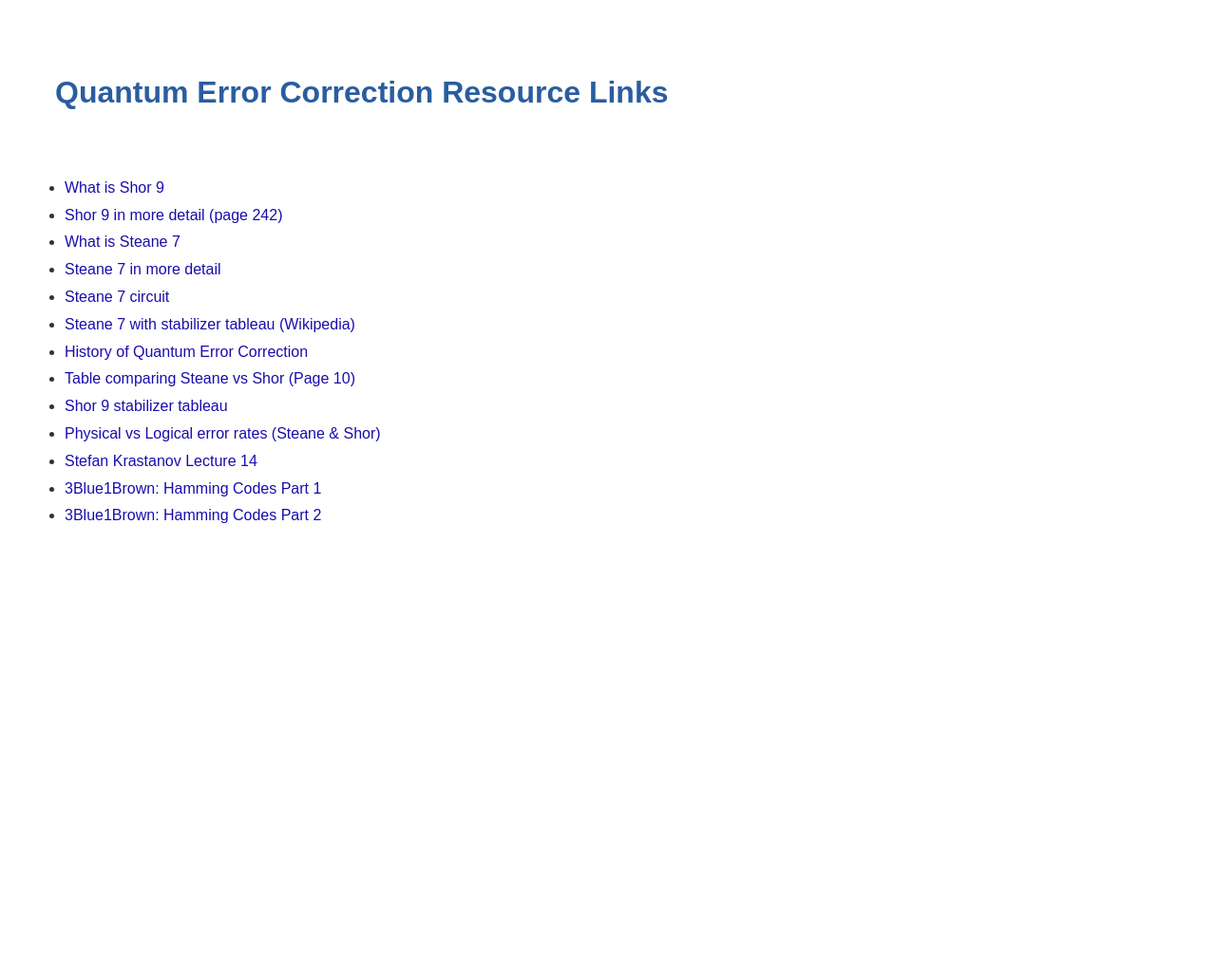
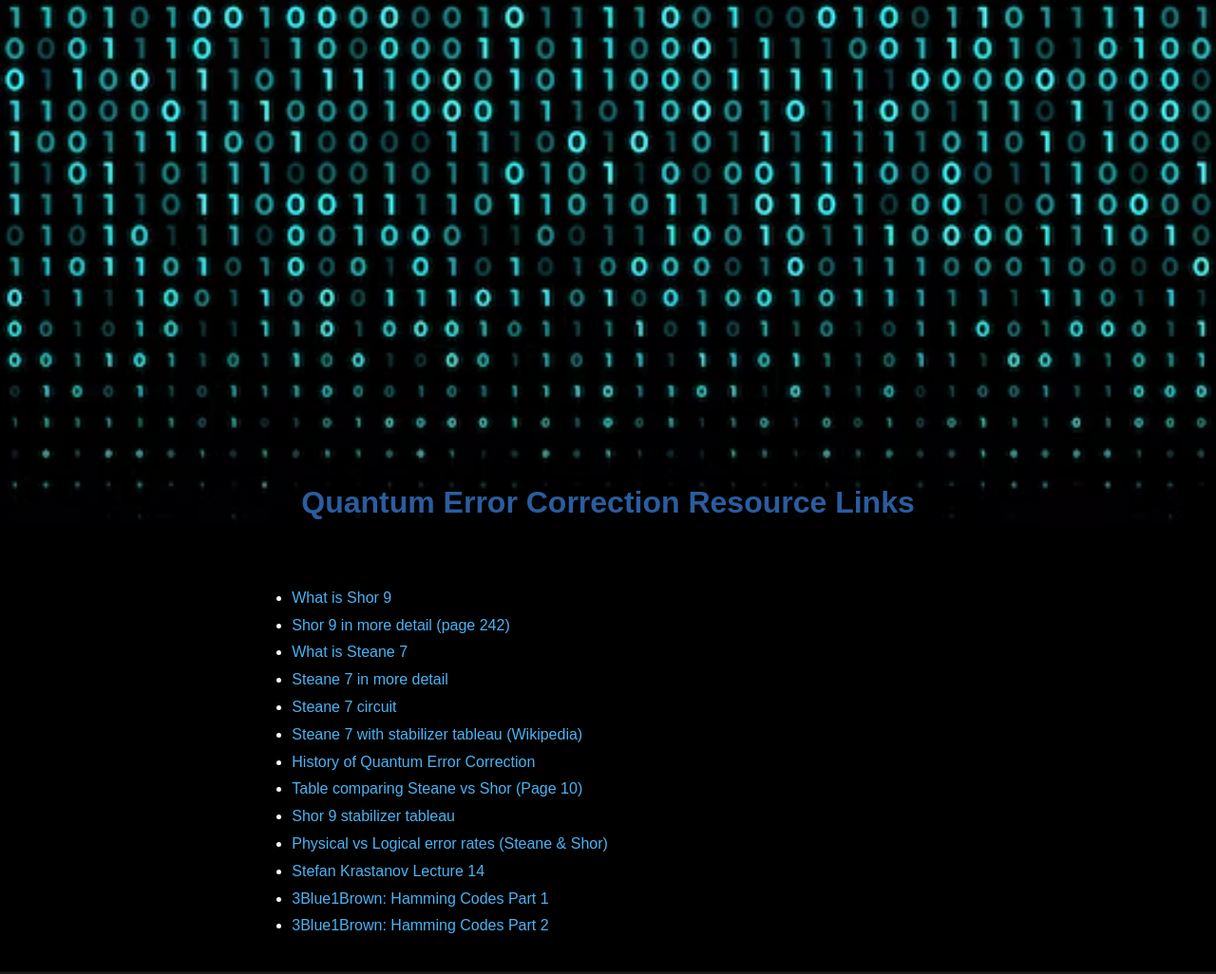
Before and after one commit to arshiamajdi/Quantum_ECC, a plain HTML site: page index.html in a window 1280 px wide. Shown: the whole page at 95% size. Before the commit the page ends 800 px from the top, so only its background shows below. Drawn offline with Linux system fonts and the light colour scheme.

Commit message:
first commit

```diff
--- a/index.html
+++ b/index.html
@@ -2,24 +2,41 @@
 <html lang="en">
 
 <head>
-     <meta charset="UTF-8">
-     <meta name="viewport" content="width=device-width, initial-scale=1">
-     <title>Quantum Error Correction Links</title>
+     <meta name="viewport" content="width=device-width, initial-scale=1.0">
      <style>
           body {
                font-family: Arial, sans-serif;
-               padding: 40px;
-               color: #333;
-               background-image: url('your-image.jpg');
-               /* Replace with your actual image name or URL */
+               margin: 0;
+               padding: 0;
+               color: #ffffff;
+               background-image: url('binary_background.jpg');
                background-size: cover;
                background-repeat: no-repeat;
                background-position: center;
+               min-height: 100vh;
+               display: flex;
+               justify-content: center;
+               align-items: flex-start;
+          }
+
+          .content {
+               margin-top: 60vh;
+               /* Adjust this to push it further down */
+               padding: 0 5vw;
+               max-width: 800px;
+               text-align: left;
+          }
+
+          @media (max-width: 600px) {
+               .content {
+                    margin-top: 15vh;
+                    padding: 0 4vw;
+               }
           }
 
           h1 {
                color: #2a5d9f;
-               background-color: rgba(255, 255, 255, 0.8);
+               background-color: rgba(0, 0, 0, 0.6);
                padding: 10px;
                border-radius: 5px;
                display: inline-block;
@@ -27,14 +44,13 @@
 
           ul {
                line-height: 1.8;
-               background-color: rgba(255, 255, 255, 0.8);
-               padding: 20px;
+               background-color: transparent;
+               padding: 20px 0;
                border-radius: 8px;
-               max-width: 700px;
           }
 
           a {
-               color: #1a0dab;
+               color: #4ab3f4;
                text-decoration: none;
           }
 
@@ -45,35 +61,37 @@
 </head>
 
 <body>
+     <div class="content">
           <h1>Quantum Error Correction Resource Links</h1>
           <ul>
-          <li><a href="https://www.numberanalytics.com/blog/mastering-9-qubit-shor-code" target="_blank">What is Shor
-                    9</a></li>
+               <li><a href="https://www.numberanalytics.com/blog/mastering-9-qubit-shor-code" target="_blank">What is
+                         Shor 9</a></li>
                <li><a href="https://drive.google.com/file/d/16LGvQT9b16AnMuEfpDwL9XJlB7aDHyI_/view?usp=drive_link"
                          target="_blank">Shor 9 in more detail (page 242)</a></li>
                <li><a href="https://www.numberanalytics.com/blog/steane-code-backbone-quantum-computing-hardware"
                          target="_blank">What is Steane 7</a></li>
                <li><a href="https://errorcorrectionzoo.org/c/steane#:~:text=A%20%5C%28%5B%5B7%2C1%2C3%5D%5D%5C%29%20self,errors"
                          target="_blank">Steane 7 in more detail</a></li>
-          <li><a href="https://stem.mitre.org/quantum/error-correction-codes/steane-ecc.html" target="_blank">Steane 7
-                    circuit</a></li>
+               <li><a href="https://stem.mitre.org/quantum/error-correction-codes/steane-ecc.html"
+                         target="_blank">Steane 7 circuit</a></li>
                <li><a href="https://en.wikipedia.org/wiki/Steane_code" target="_blank">Steane 7 with stabilizer tableau
                          (Wikipedia)</a></li>
-          <li><a href="https://www.numberanalytics.com/blog/quantum-error-correction-history" target="_blank">History of
-                    Quantum Error Correction</a></li>
-          <li><a href="https://arxiv.org/pdf/2304.08678" target="_blank">Table comparing Steane vs Shor (Page 10)</a>
-          </li>
+               <li><a href="https://www.numberanalytics.com/blog/quantum-error-correction-history"
+                         target="_blank">History of Quantum Error Correction</a></li>
+               <li><a href="https://arxiv.org/pdf/2304.08678" target="_blank">Table comparing Steane vs Shor (Page
+                         10)</a></li>
                <li><a href="https://errorcorrectionzoo.org/c/shor_nine#:~:text=A-,stabilizer%20tableau,-for%20the%20code"
                          target="_blank">Shor 9 stabilizer tableau</a></li>
-          <li><a href="https://eccbench.areweentangledyet.com/codes/Toric/" target="_blank">Physical vs Logical error
-                    rates (Steane & Shor)</a></li>
-          <li><a href="https://presentations.krastanov.org/2024-648_Intro_QIS_grad/" target="_blank">Stefan Krastanov
-                    Lecture 14</a></li>
-          <li><a href="https://youtu.be/X8jsijhllIA?si=fBN9EzdfzFs4bWhj" target="_blank">3Blue1Brown: Hamming Codes Part
-                    1</a></li>
-          <li><a href="https://youtu.be/b3NxrZOu_CE?si=R6bG1jbX3SCt0zQi" target="_blank">3Blue1Brown: Hamming Codes Part
-                    2</a></li>
+               <li><a href="https://eccbench.areweentangledyet.com/codes/Toric/" target="_blank">Physical vs Logical
+                         error rates (Steane & Shor)</a></li>
+               <li><a href="https://presentations.krastanov.org/2024-648_Intro_QIS_grad/" target="_blank">Stefan
+                         Krastanov Lecture 14</a></li>
+               <li><a href="https://youtu.be/X8jsijhllIA?si=fBN9EzdfzFs4bWhj" target="_blank">3Blue1Brown: Hamming Codes
+                         Part 1</a></li>
+               <li><a href="https://youtu.be/b3NxrZOu_CE?si=R6bG1jbX3SCt0zQi" target="_blank">3Blue1Brown: Hamming Codes
+                         Part 2</a></li>
           </ul>
+     </div>
 </body>
 
 </html>
```
Also changed, not shown: binary_background.jpg (renamed from images/binary_background.jpg). Lines whose indentation alone changed are shown as unchanged.
